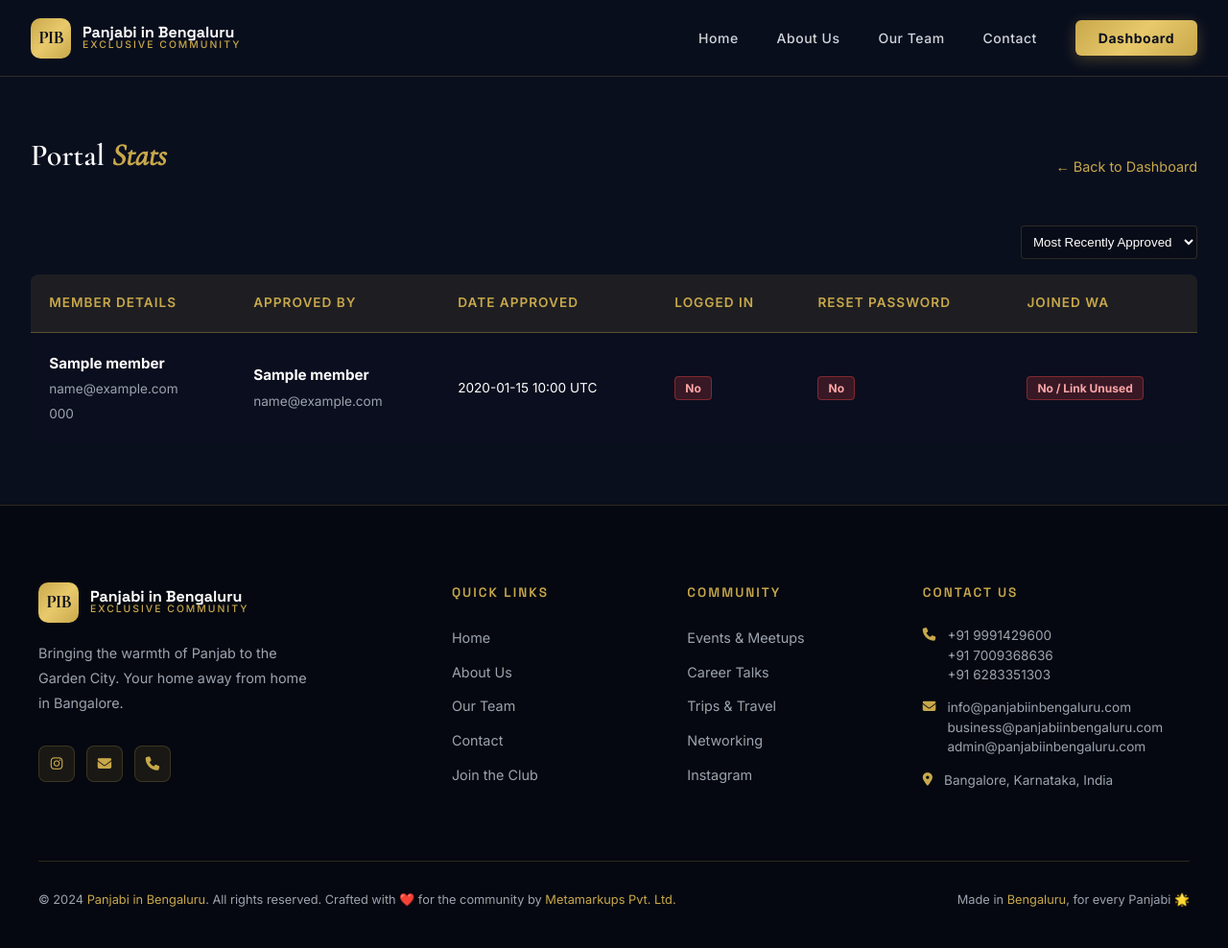
After one commit to panjabiinbengaluru/panjabiinbengaluru, a Flask app: page /admin-portal/stats/ in a window 1280 px wide. The commit adds this page. Shown: the whole page at 96% size. Run offline with Flask 3, Linux system fonts and the light colour scheme; the visitor is signed in with stand-in values (Sample User, id 1); a database or web service that is not in the repository returns one stand-in record (values such as "Sample title").

Commit message:
Adding Admin stats

```diff
--- a/app.py
+++ b/app.py
@@ -190,6 +190,9 @@ def login():
         member = db['members'].find_one({'email': email})
 
         if member and check_password_hash(member.get('password_hash', ''), password):
+            # Track login to update member stats
+            db['members'].update_one({'email': email}, {'$set': {'has_logged_in': True}})
+
             session['member_email'] = member['email']
             session['member_name'] = member.get('name', 'Member')
 
@@ -219,7 +222,8 @@ def change_password():
                 {'email': session['member_email']},
                 {'$set': {
                     'password_hash': generate_password_hash(new_password),
-                    'is_first_login': False
+                    'is_first_login': False,
+                    'has_changed_password': True
                 }}
             )
             flash('Password successfully updated!', 'success')
@@ -506,7 +510,13 @@ def process_membership(app_id, action):
             'active_score': 0,
             'attended_events': [],
             'is_first_login': True,
-            'invite_expires_at': datetime.now(timezone.utc) + timedelta(hours=48)
+            'invite_expires_at': datetime.now(timezone.utc) + timedelta(hours=48),
+            'has_logged_in': False,
+            'has_changed_password': False,
+            'has_joined_whatsapp': False,
+            'approved_at': datetime.now(timezone.utc),
+            'approved_by_email': session.get('admin_email'),
+            'approved_by_name': session.get('admin_name')
         }
 
         try:
@@ -589,40 +599,68 @@ def approve_event(event_id):
 def manage_admins():
     db = get_db()
     if request.method == 'POST':
-        name = request.form.get('name', '').strip()
-        email = request.form.get('email', '').strip()
-        temp_password = request.form.get('password', '')
+        action = request.form.get('action', 'create')
 
-        roles = {
-            'all_access': request.form.get('all_access') == 'on',
-            'membership_approver_rights': request.form.get('membership_approver_rights') == 'on',
-            'broadcasting_rights': request.form.get('broadcasting_rights') == 'on'
-        }
+        if action == 'create':
+            name = request.form.get('name', '').strip()
+            email = request.form.get('email', '').strip()
+            temp_password = request.form.get('password', '')
 
-        if not name or not email or not temp_password:
-            flash('Name, Email, and Password are required.', 'error')
-        else:
-            existing = db['admins'].find_one({'email': email})
-            if existing:
-                flash('An admin with this email already exists.', 'error')
+            roles = {
+                'all_access': request.form.get('all_access') == 'on',
+                'membership_approver_rights': request.form.get('membership_approver_rights') == 'on',
+                'broadcasting_rights': request.form.get('broadcasting_rights') == 'on'
+            }
+
+            if not name or not email or not temp_password:
+                flash('Name, Email, and Password are required.', 'error')
             else:
-                new_admin = {
-                    'email': email,
-                    'name': name,
-                    'password_hash': generate_password_hash(temp_password),
-                    'is_first_login': True,
-                    'roles': roles
-                }
-                try:
-                    db['admins'].insert_one(new_admin)
-                    flash(f'Admin {name} created successfully! Please share their credentials.', 'success')
-                except Exception as e:
-                    flash('Failed to create admin due to a database error.', 'error')
+                existing = db['admins'].find_one({'email': email})
+                if existing:
+                    flash('An admin with this email already exists.', 'error')
+                else:
+                    new_admin = {
+                        'email': email,
+                        'name': name,
+                        'password_hash': generate_password_hash(temp_password),
+                        'is_first_login': True,
+                        'roles': roles
+                    }
+                    try:
+                        db['admins'].insert_one(new_admin)
+                        flash(f'Admin {name} created successfully! Please share their credentials.', 'success')
+                    except Exception as e:
+                        flash('Failed to create admin due to a database error.', 'error')
+
+        elif action == 'delete':
+            admin_id = request.form.get('admin_id')
+            from bson.objectid import ObjectId
+
+            target_admin = db['admins'].find_one({'_id': ObjectId(admin_id)})
+            if target_admin and target_admin['email'] == session['admin_email']:
+                flash('You cannot delete your own admin account.', 'error')
+            else:
+                db['admins'].delete_one({'_id': ObjectId(admin_id)})
+                if target_admin:
+                    flash(f"Admin {target_admin.get('name', 'Account')} securely deleted.", 'success')
 
         return redirect(url_for('manage_admins'))
 
     admins = list(db['admins'].find().sort('name', 1))
-    return render_template('manage_admins.html', admins=admins)
+    return render_template('manage_admins.html', admins=admins, current_admin_email=session.get('admin_email'))
+
+@app.route('/admin-portal/stats/')
+@admin_required
+def admin_stats():
+    db = get_db()
+    # All admins can perhaps see stats, or we restrict it? Letting all admins see for now.
+
+    # Sorting and basic filtering
+    sort_order = int(request.args.get('sort', -1))
+
+    members = list(db['members'].find().sort('approved_at', sort_order))
+    return render_template('admin_stats.html', members=members, sort=sort_order)
+
 
 @app.route('/invite/<token>')
 def whatsapp_invite(token):
@@ -640,6 +678,11 @@ def whatsapp_invite(token):
         {'_id': invite['_id']},
         {'$set': {'used': True, 'used_at': datetime.now(timezone.utc)}}
     )
+    # Also update member stats to indicate they clicked link
+    db['members'].update_one(
+        {'email': invite.get('member_email')},
+        {'$set': {'has_joined_whatsapp': True}}
+    )
 
     # Grab the actual, static WA group link from environment variables (fallback if not set)
     actual_wa_link = os.environ.get('WHATSAPP_COMMUNITY_LINK', 'https://chat.whatsapp.com/ReplaceWithActualLink')
--- a/templates/admin_dashboard.html
+++ b/templates/admin_dashboard.html
@@ -64,6 +64,8 @@
         <div class="module-card">
             <h3><i class="fas fa-chart-line" style="color:var(--gold); margin-right: 10px;"></i> Portal Stats</h3>
             <p>Total Live Members: <strong>{{ total_members }}</strong></p>
+            <p style="margin-top: 5px; margin-bottom: 1rem;">View detailed statistics and usage for approved members.</p>
+            <a href="{{ url_for('admin_stats') }}" class="btn-primary" style="padding: 10px 20px;">View Stats</a>
         </div>
     </div>
 </div>
--- /dev/null
+++ b/templates/admin_stats.html
@@ -0,0 +1,110 @@
+{% extends "base.html" %}
+{% block title %}Portal Stats | Admin Portal{% endblock %}
+
+{% block extra_css %}
+<style>
+    .admin-container { max-width: 1300px; margin: 4rem auto; padding: 0 2rem; }
+    .page-header { display: flex; justify-content: space-between; align-items: center; margin-bottom: 2rem; }
+    .back-link { color: var(--gold); text-decoration: none; font-size: 0.9rem; }
+
+    table { width: 100%; border-collapse: collapse; background: rgba(10,15,30,0.5); border-radius: 8px; overflow: hidden; }
+    th, td { padding: 1.2rem; text-align: left; border-bottom: 1px solid var(--border); font-size: 0.85rem; }
+    th { background: rgba(200,168,75,0.1); color: var(--gold); font-weight: 600; text-transform: uppercase; letter-spacing: 1px; }
+    tr:last-child td { border-bottom: none; }
+
+    .status-badge { padding: 4px 10px; border-radius: 4px; font-size: 0.75rem; font-weight: bold; }
+    .status-yes { background: rgba(16,185,129,0.2); color: #6EE7B7; border: 1px solid rgba(16,185,129,0.4); }
+    .status-no { background: rgba(239,68,68,0.2); color: #FCA5A5; border: 1px solid rgba(239,68,68,0.4); }
+
+    .profile-info { display: flex; flex-direction: column; gap: 4px; }
+    .profile-info strong { color: var(--white); font-size: 0.95rem; }
+    .profile-info span { color: var(--text-muted); }
+</style>
+{% endblock %}
+
+{% block content %}
+<div class="admin-container fade-up visible">
+    <div class="page-header">
+        <h2 class="section-title" style="font-size: 2rem;">Portal <span>Stats</span></h2>
+        <a href="{{ url_for('admin_dashboard') }}" class="back-link">← Back to Dashboard</a>
+    </div>
+
+    {% if members %}
+    <div style="margin-bottom: 1rem; text-align: right;">
+        <form method="GET">
+            <select name="sort" onchange="this.form.submit()" style="background: rgba(0,0,0,0.2); border: 1px solid var(--border); color: white; padding: 0.5rem; border-radius: 4px;">
+                <option value="-1" {% if sort == -1 %}selected{% endif %}>Most Recently Approved</option>
+                <option value="1" {% if sort == 1 %}selected{% endif %}>Oldest First</option>
+            </select>
+        </form>
+    </div>
+
+    <div style="overflow-x: auto;">
+        <table>
+            <thead>
+                <tr>
+                    <th>Member Details</th>
+                    <th>Approved By</th>
+                    <th>Date Approved</th>
+                    <th>Logged In</th>
+                    <th>Reset Password</th>
+                    <th>Joined WA</th>
+                </tr>
+            </thead>
+            <tbody>
+                {% for member in members %}
+                <tr>
+                    <td>
+                        <div class="profile-info">
+                            <strong>{{ member.name }}</strong>
+                            <span>{{ member.email }}</span>
+                            <span>{{ member.phone }}</span>
+                        </div>
+                    </td>
+                    <td>
+                        <div class="profile-info">
+                            <strong>{{ member.approved_by_name or 'System/Unknown' }}</strong>
+                            <span>{{ member.approved_by_email or '-' }}</span>
+                        </div>
+                    </td>
+                    <td style="color: var(--white);">
+                        {% if member.approved_at %}
+                            {{ member.approved_at.strftime('%Y-%m-%d %H:%M UTC') }}
+                        {% else %}
+                            Manual / Legacy
+                        {% endif %}
+                    </td>
+                    <td>
+                        {% if member.has_logged_in %}
+                            <span class="status-badge status-yes">Yes</span>
+                        {% else %}
+                            <span class="status-badge status-no">No</span>
+                        {% endif %}
+                    </td>
+                    <td>
+                        {% if member.has_changed_password %}
+                            <span class="status-badge status-yes">Yes</span>
+                        {% else %}
+                            <span class="status-badge status-no">No</span>
+                        {% endif %}
+                    </td>
+                    <td>
+                        {% if member.has_joined_whatsapp %}
+                            <span class="status-badge status-yes">Yes</span>
+                        {% else %}
+                            <span class="status-badge status-no">No / Link Unused</span>
+                        {% endif %}
+                    </td>
+                </tr>
+                {% endfor %}
+            </tbody>
+        </table>
+    </div>
+    {% else %}
+    <div style="background: rgba(10,15,30,0.5); padding: 3rem; text-align: center; border: 1px solid var(--border); border-radius: 8px;">
+        <i class="fas fa-chart-bar" style="font-size: 3rem; color: var(--border); margin-bottom: 1rem;"></i>
+        <p style="color: var(--text-muted);">No members have been approved yet.</p>
+    </div>
+    {% endif %}
+</div>
+{% endblock %}
```
Also changed, not shown: templates/manage_admins.html (+16 -0 lines).
